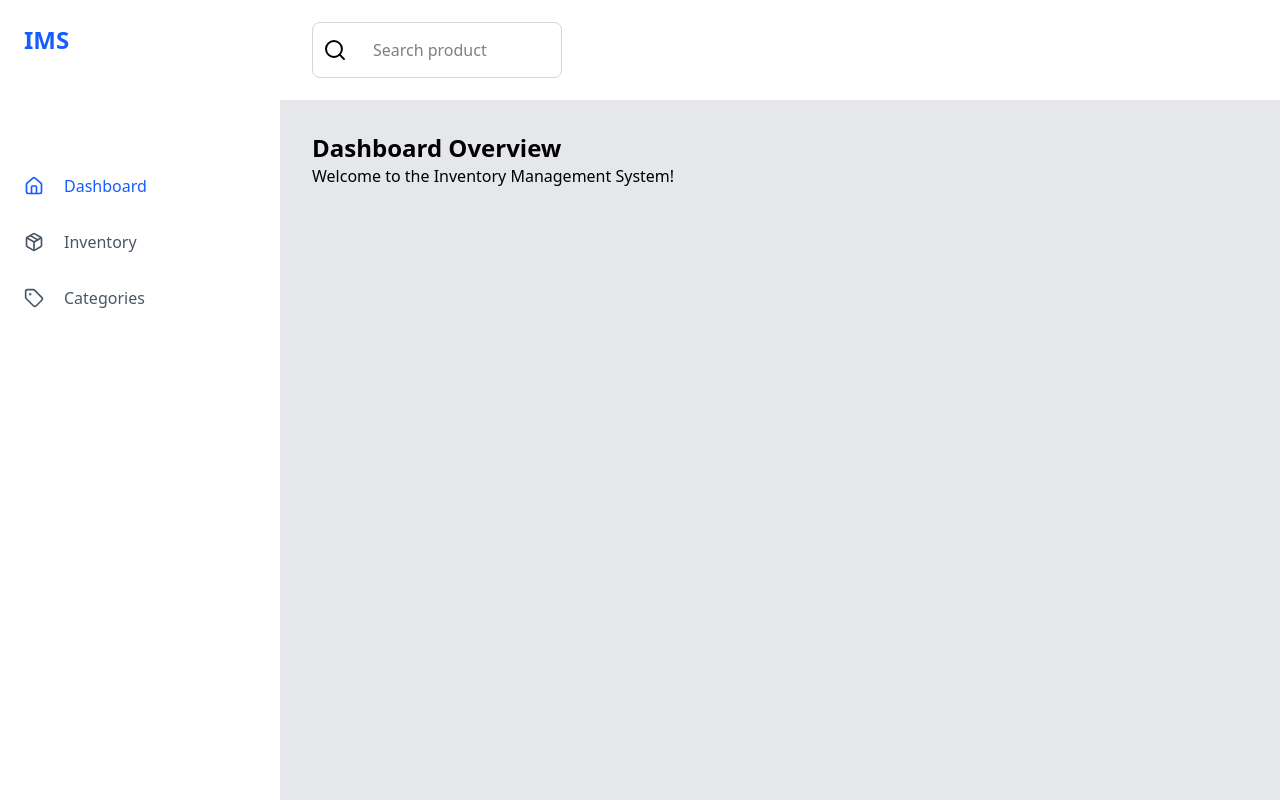
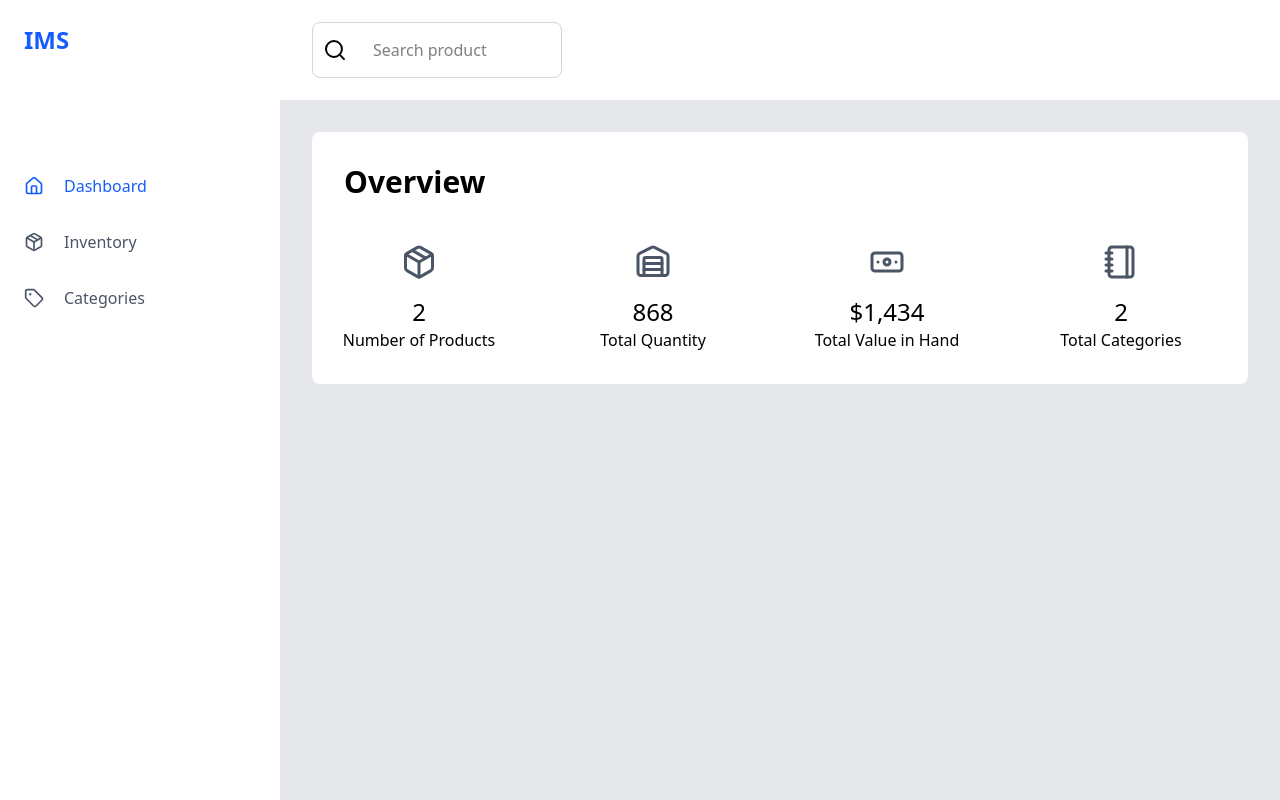
Before and after one commit to sudevmagar/inventory-management-system, a Next.js app: page /dashboard in a window 1280 px wide. Built offline with nearby package versions, Linux system fonts and the light colour scheme.

Commit message:
Create Dashboard Page

```diff
--- a/app/dashboard/page.js
+++ b/app/dashboard/page.js
@@ -1,8 +1,80 @@
+import { Package, Banknote, Warehouse, NotebookIcon } from "lucide-react";
+
+const Storage = {
+  getProducts: () => [
+    { id: 1, quantity: 500, price: 1000 },
+    { id: 2, quantity: 368, price: 434 },
+  ],
+  getCategories: () => [
+    { id: 1, name: "Category 1" },
+    { id: 2, name: "Category 2" },
+  ],
+};
+
 export default function DashboardPage() {
-    return (
-      <div>
-        <h1 className="text-2xl font-bold">Dashboard Overview</h1>
-        <p>Welcome to the Inventory Management System!</p>
+  const calculateProducts = () => {
+    const allProducts = Storage.getProducts();
+    return allProducts.length.toLocaleString();
+  };
+
+  const calculateQuantity = () => {
+    const allProducts = Storage.getProducts();
+    return allProducts
+      .reduce((acc, product) => acc + product.quantity, 0)
+      .toLocaleString();
+  };
+
+  const calculatePrice = () => {
+    const allProducts = Storage.getProducts();
+    const totalPrice = allProducts.reduce(
+      (acc, product) => acc + product.price,
+      0
+    );
+    return totalPrice.toLocaleString();
+  };
+
+  const totalCategories = () => {
+    const allCategories = Storage.getCategories();
+    return allCategories.length.toLocaleString();
+  };
+
+  return (
+    <div className="bg-white p-8 rounded-lg">
+      {/* Header */}
+      <div className="mb-11">
+        <h1 className="text-3xl font-semibold">Overview</h1>
       </div>
-    );
-  }
+
+      {/* Main Grid */}
+      <div className="grid grid-cols-1 gap-16 mt-11 w-full sm:grid-cols-2 lg:grid-cols-4 lg:overflow-auto">
+        {/* Number of Products */}
+        <div className="flex flex-col items-center justify-center mr-5">
+          <Package className="w-9 h-9 text-gray-600" />
+          <p className="mt-4 text-2xl font-medium">{calculateProducts()}</p>
+          <p className="text-center w-40">Number of Products</p>
+        </div>
+
+        {/* Total Quantity */}
+        <div className="flex flex-col items-center justify-center mr-5">
+          <Warehouse className="w-9 h-9 text-gray-600" />
+          <p className="mt-4 text-2xl font-medium">{calculateQuantity()}</p>
+          <p className="text-center w-40">Total Quantity</p>
+        </div>
+
+        {/* Total Value in Hand */}
+        <div className="flex flex-col items-center justify-center mr-5">
+          <Banknote className="w-9 h-9 text-gray-600" />
+          <p className="mt-4 text-2xl font-medium">${calculatePrice()}</p>
+          <p className="text-center w-40">Total Value in Hand</p>
+        </div>
+
+        {/* Total Categories */}
+        <div className="flex flex-col items-center justify-center mr-5">
+          <NotebookIcon className="w-9 h-9 text-gray-600" />
+          <p className="mt-4 text-2xl font-medium">{totalCategories()}</p>
+          <p className="text-center w-40">Total Categories</p>
+        </div>
+      </div>
+    </div>
+  );
+}
```
